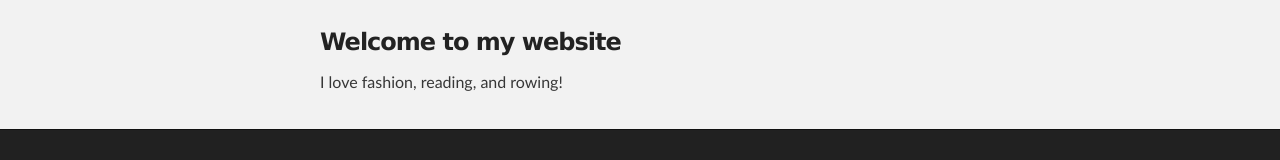
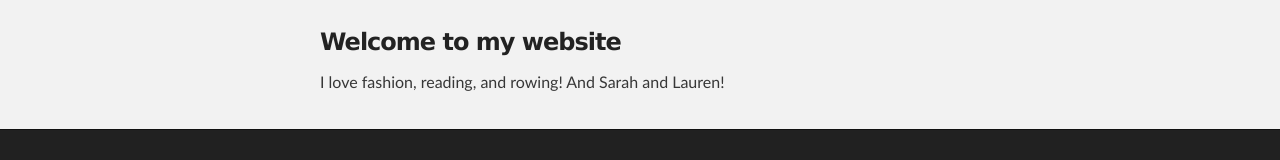
Before and after one commit to karolinatarnacki/karolinatarnacki.github.io, a plain HTML site: page index.html in a window 1280 px wide. Shown: the part 200-360 px from the top of the page. Drawn offline with Linux system fonts and the light colour scheme.

Commit message:
Talked about Sarah and Lauren

```diff
--- a/index.html
+++ b/index.html
@@ -30,7 +30,7 @@
         <h3>
 <a id="welcome-to-my-website" class="anchor" href="#welcome-to-my-website" aria-hidden="true"><span aria-hidden="true" class="octicon octicon-link"></span></a>Welcome to my website</h3>
 
-<p>I love fashion, reading, and rowing!</p>
+<p>I love fashion, reading, and rowing! And Sarah and Lauren!</p>
       </section>
     </div>
 
```
